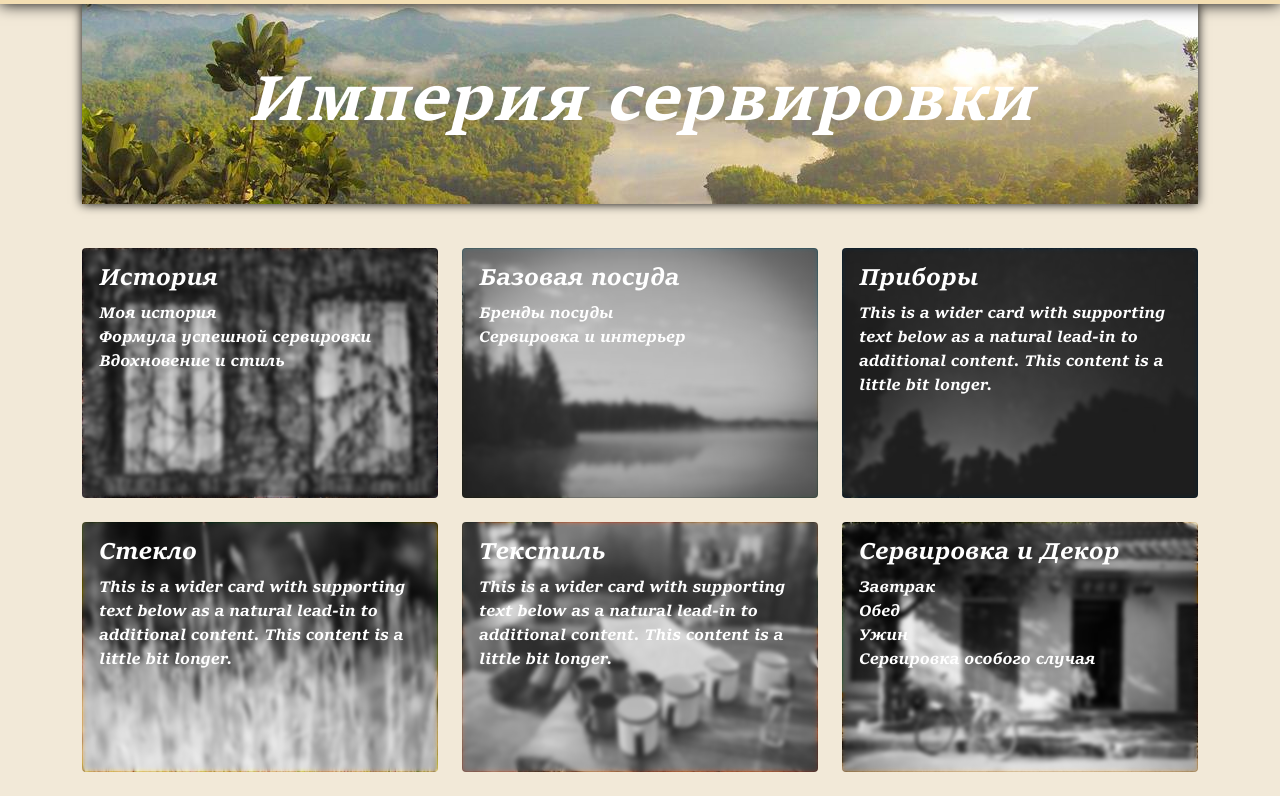
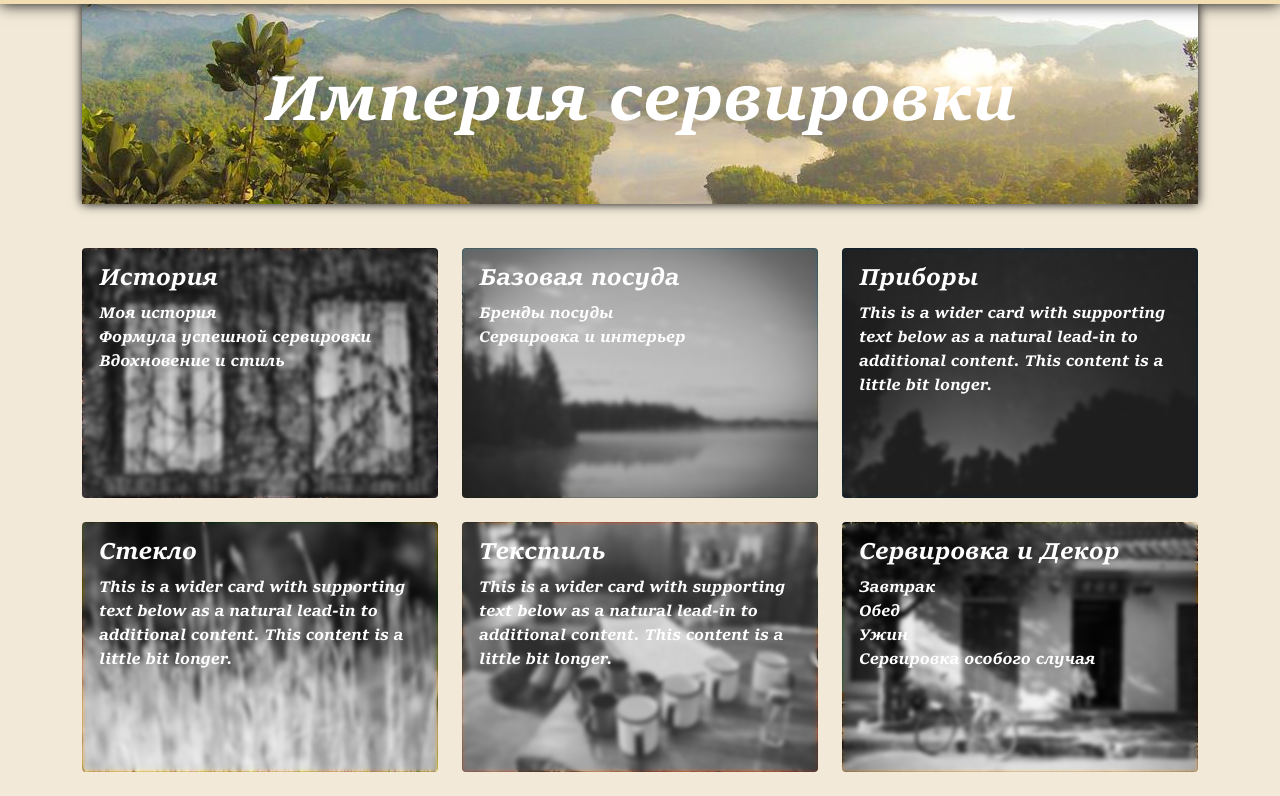
Before and after one commit to andrey-jelobenko/ksesha, a plain HTML site: page index.html in a window 1280 px wide. Shown: the part 143-939 px from the top of the page. Drawn offline with Linux system fonts and the light colour scheme.

Commit message:
добавлен шрифт silka в intro

```diff
--- a/assets/css/main.scss
+++ b/assets/css/main.scss
@@ -96,7 +96,7 @@ header {
 .intro h1 {
   color: #ffffff;
   font-size: 66px;
-  font-style: italic;
+  font-family: SitkaI;
 }
 
 .card-title {
```
Also changed, not shown: assets/css/main.css, 1 other file.
